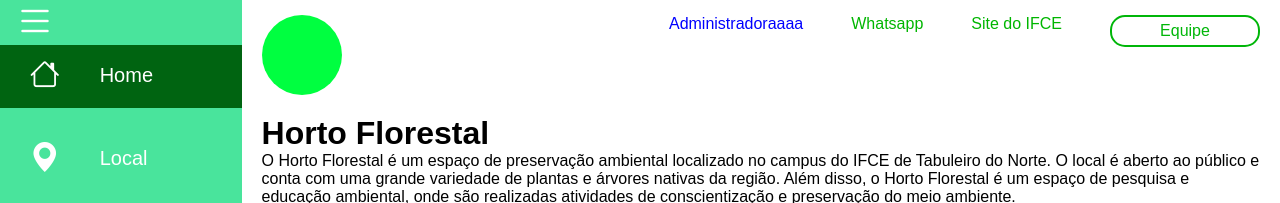
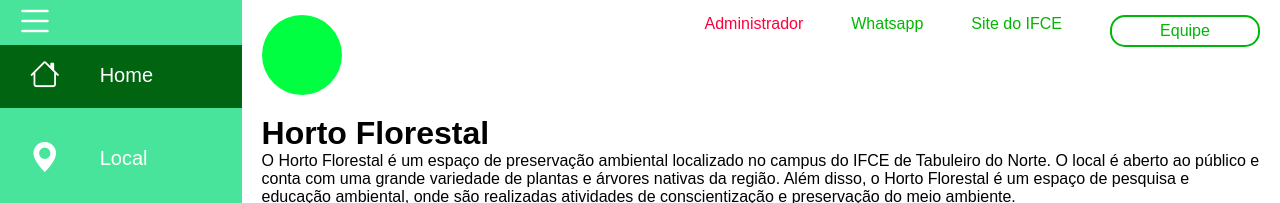
Before and after one commit to douglasnobree/Horto-Florestal, a plain HTML site: page index.html in a window 1280 px wide. Shown: the top 203 px of the page. Drawn offline with nearby package versions, Linux system fonts and the light colour scheme.

```diff
--- a/index.html
+++ b/index.html
@@ -72,9 +72,9 @@
                     <div class="cabeçalho-link">
                         <li>
                             <a
-                                style="color: blue"
+                                style="color: rgb(255, 0, 60)"
                                 href="Project/pages/loginPage.html"
-                                >Administradoraaaa</a
+                                >Administrador</a
                             >
                         </li>
                         <li>
```
Also changed, not shown: 1 other file.
